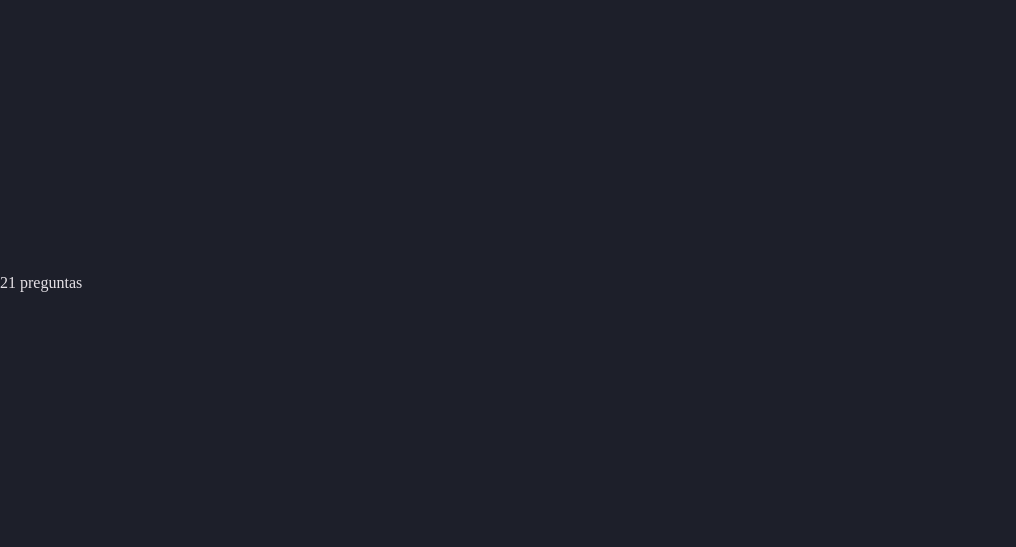
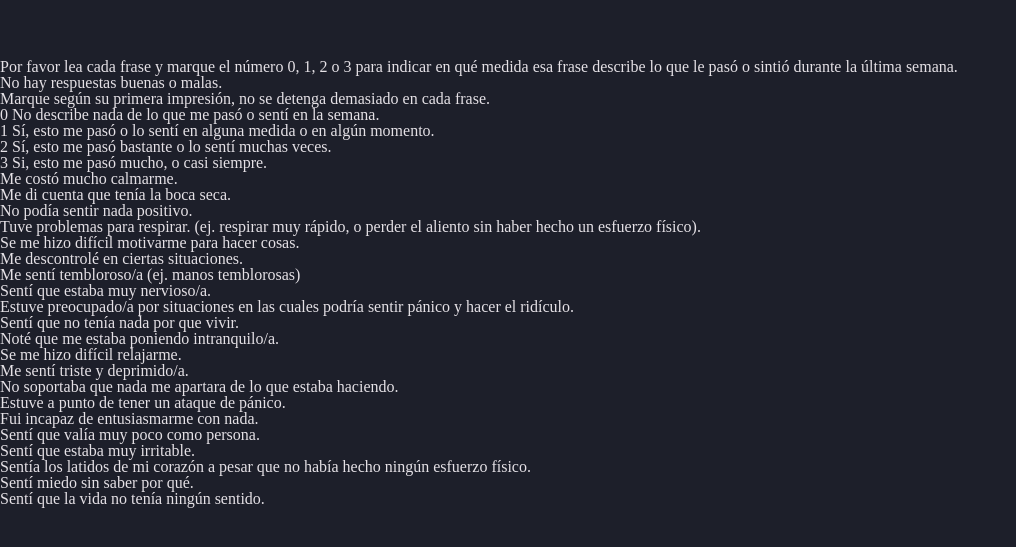
Before and after one commit to alavado/achs-mindfulness, a React (Create React App) app: page /dass21 in a window 1280 px wide. Shown: the part 117-664 px from the top of the page, without its empty margins (0-1016 px from the left). Built offline with nearby package versions, Linux system fonts and the light colour scheme.

Commit message:
agrega cuestionario dass21

```diff
--- a/src/components/Dass21/Dass21.js
+++ b/src/components/Dass21/Dass21.js
@@ -1,13 +1,30 @@
 import React from 'react'
 import './Dass21.css'
+import { preguntas } from '../../helpers/dass21'
 
 const Dass21 = () => {
   return (
-    <>
-      <div>
-        21 preguntas
+    <div>
+      <div className="instrucciones">
+        <p>Por favor lea cada frase y marque el número 0, 1, 2 o 3 para indicar en qué medida esa frase describe lo que le pasó o sintió durante la última semana.</p>
+        <p>No hay respuestas buenas o malas.</p>
+        <p>Marque según su primera impresión, no se detenga demasiado en cada frase.</p>
+        <ul>
+          <li>0  No describe nada de lo que me pasó o sentí en la semana.</li>
+          <li>1  Sí, esto me pasó o lo sentí en alguna medida o en algún momento.</li>
+          <li>2  Sí, esto me pasó bastante o lo sentí muchas veces.</li>
+          <li>3  Si, esto me pasó mucho, o casi siempre.</li>
+        </ul>
       </div>
-    </>
+      {preguntas.map((pregunta, i) => (
+        <div
+          key={`contenedor-pregunta-${i + 1}`}
+          className="contenedor-pregunta"
+        >
+          <p>{pregunta}</p>
+        </div>
+      ))}
+    </div>
   )
 }
 
--- /dev/null
+++ b/src/helpers/dass21.js
@@ -0,0 +1,23 @@
+export const preguntas = [
+  'Me costó mucho calmarme.',
+  'Me di cuenta que tenía la boca seca.',
+  'No podía sentir nada positivo.',
+  'Tuve problemas para respirar. (ej. respirar muy rápido, o perder el aliento sin haber hecho un esfuerzo físico).',
+  'Se me hizo difícil motivarme para hacer cosas.',
+  'Me descontrolé en ciertas situaciones.',
+  'Me sentí tembloroso/a (ej. manos temblorosas)',
+  'Sentí que estaba muy nervioso/a.',
+  'Estuve preocupado/a por situaciones en las cuales podría sentir pánico y hacer el ridículo.',
+  'Sentí que no tenía nada por que vivir.',
+  'Noté que me estaba poniendo intranquilo/a.',
+  'Se me hizo difícil relajarme.',
+  'Me sentí triste y deprimido/a.',
+  'No soportaba que nada me apartara de lo que estaba haciendo.',
+  'Estuve a punto de tener un ataque de pánico.',
+  'Fui incapaz de entusiasmarme con nada.',
+  'Sentí que valía muy poco como persona.',
+  'Sentí que estaba muy irritable.',
+  'Sentía los latidos de mi corazón a pesar que no había hecho ningún esfuerzo físico.',
+  'Sentí miedo sin saber por qué.',
+  'Sentí que la vida no tenía ningún sentido.'
+]
```
